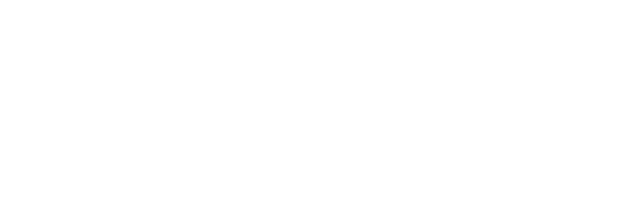
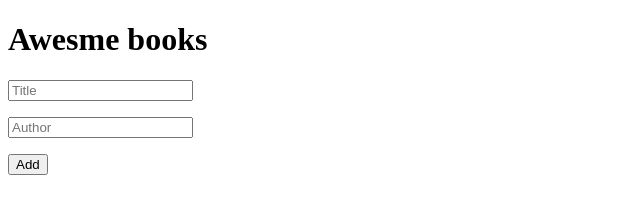
Before and after one commit to Mehdi-Rh/Awesome-Books, a website: page index.html in a window 1280 px wide. Shown: the whole page, without its empty margins (0-640 px from the left). Drawn offline with Linux system fonts and the light colour scheme.

Commit message:
Set index.html and basic css

```diff
--- a/index.html
+++ b/index.html
@@ -8,6 +8,12 @@
   <title>Document</title>
 </head>
 <body>
+  <h1>Awesme books</h1>
+  <div class="container">
+    <input type="text" placeholder="Title">
+    <input type="text" placeholder="Author">
+    <button type="submit">Add</button>
+  </div>
 
 
   <script src="script.js"></script>
--- a/style.css
+++ b/style.css
@@ -0,0 +1,10 @@
+.container {
+  display: flex;
+  flex-direction: column;
+  width: fit-content;
+  gap: 1rem;
+}
+
+.container button {
+  width: fit-content;
+}
```
